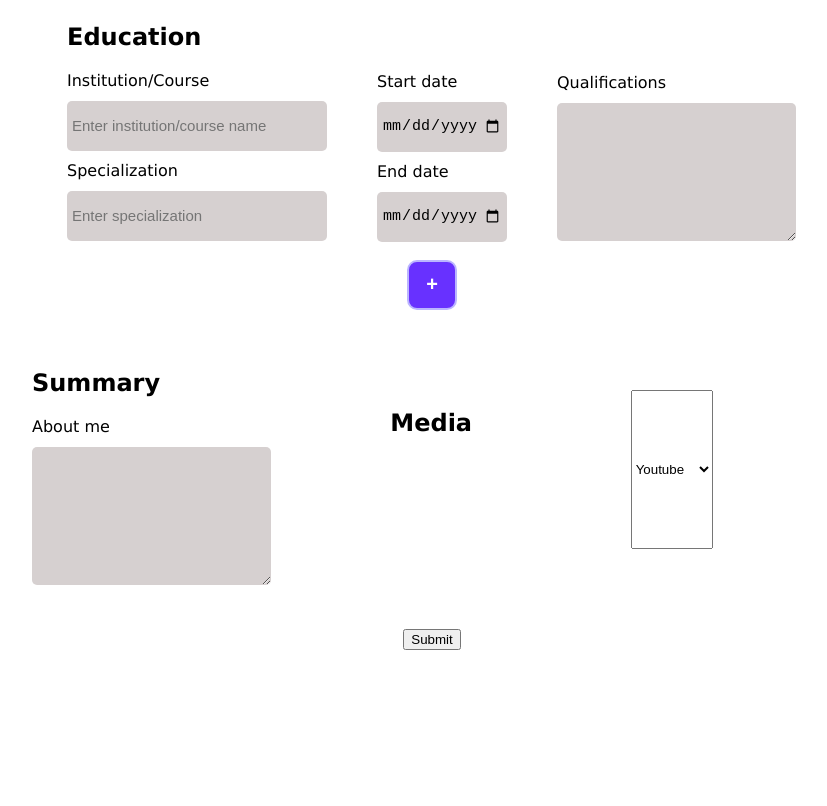
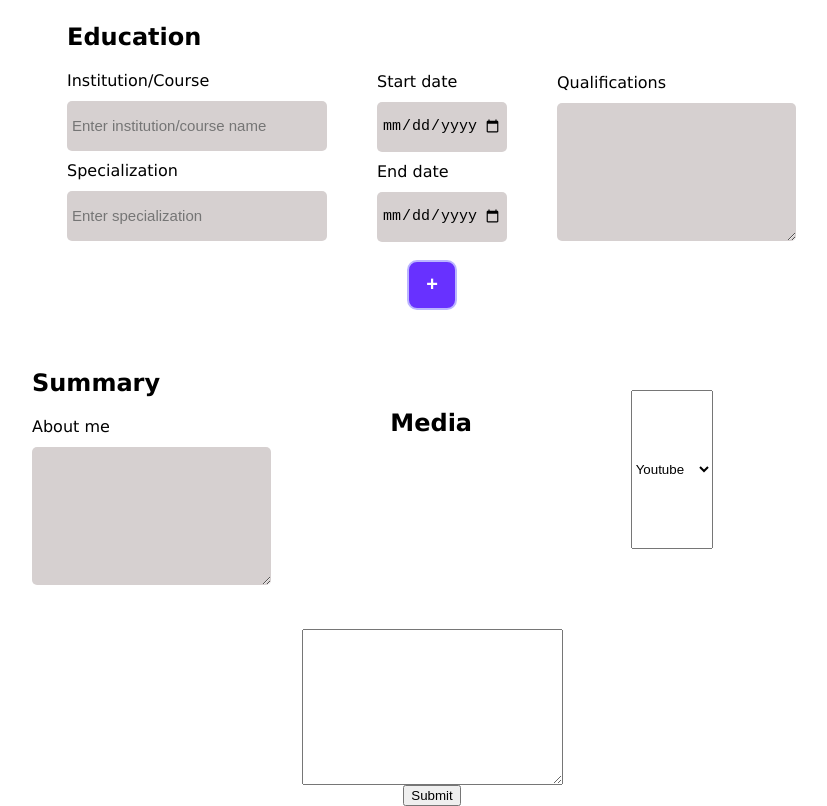
Before and after one commit to Mistermakos/CV-MAKER, a website: page Frontend/index.html in a window 1280 px wide. Shown: the part 842-1648 px from the top of the page, without its empty margins (208-1035 px from the left). Before the commit the page ends 1492 px from the top, so only its background shows below. Drawn offline with Linux system fonts and the light colour scheme.

Commit message:
Update index.html - dodanie reszty inputow

```diff
--- a/Frontend/index.html
+++ b/Frontend/index.html
@@ -103,6 +103,7 @@
                 </select>
             </dv>
         </div>
+        <textarea name="skills" cols="30" rows="10"></textarea>
         <input type="submit"/>
     </form>
     <script src="script.js"></script>
```
